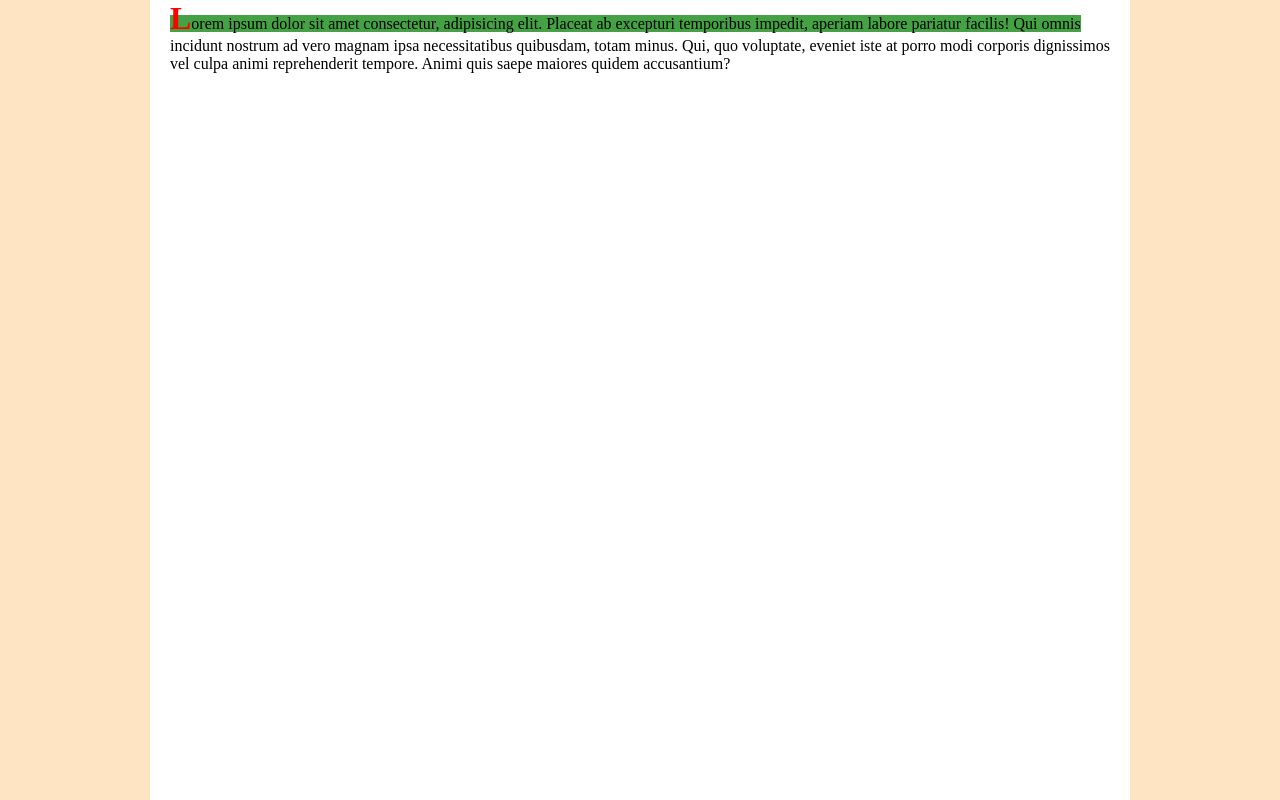
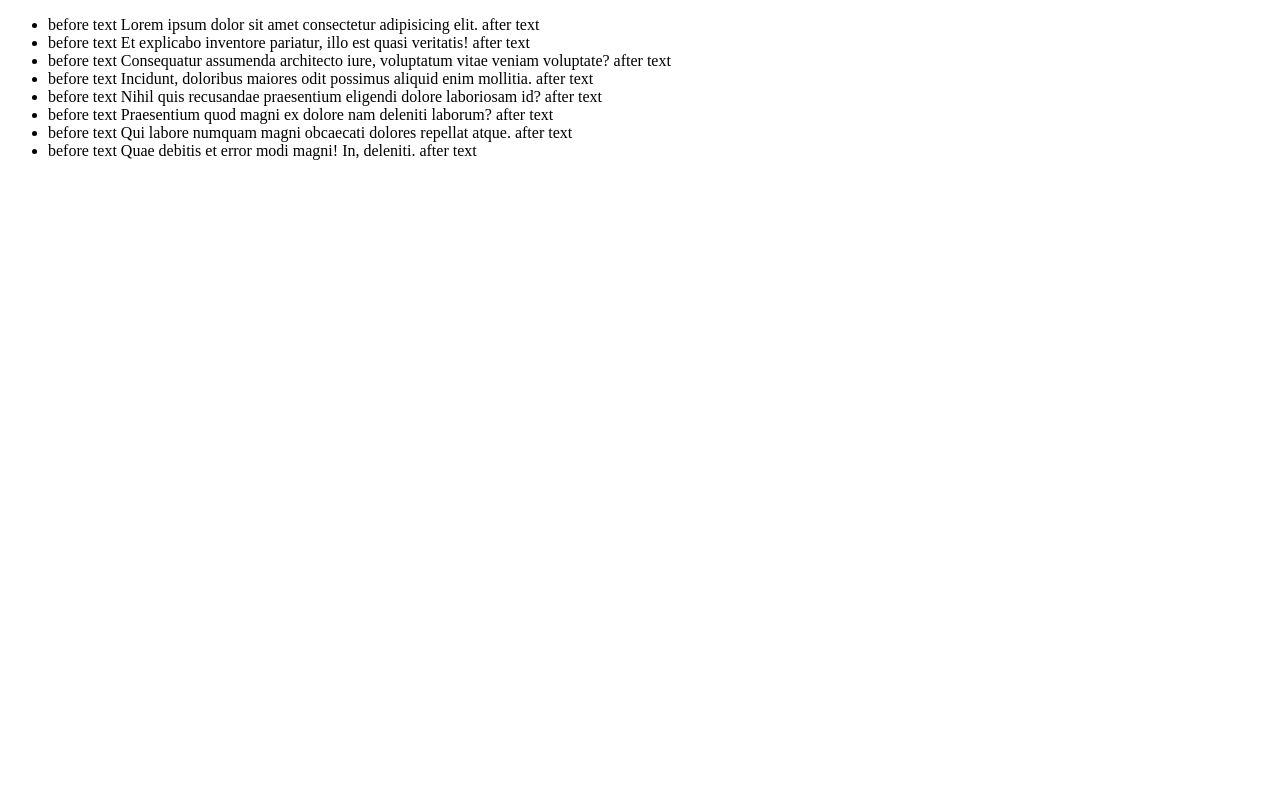
Before and after one commit to ElyaDzhy/Unit-15, a plain HTML site: page index.html in a window 1280 px wide. Drawn offline with Linux system fonts and the light colour scheme.

Commit message:
Second part

```diff
--- a/ctyles.css
+++ b/ctyles.css
@@ -1,26 +1,7 @@
-body {
-  margin: 0px;
-  padding: 0px;
-  background-color: bisque;
+li::before {
+  content: " before text ";
 }
 
-p {
-  margin: 0px 150px;
-  padding: 0px 20px;
-  height: 100vh;
-  background-color: white;
+li::after {
+  content: " after text ";
 }
-
-p::first-letter {
-  color: red;
-  font-size: 2rem;
-  font-weight: bold;
-}
-
-p::first-line {
-  background-color: rgba(0, 128, 0, 0.733);
-}
-
-p::selection {
-  background-color: rgba(255, 228, 196, 0.822);
-}
--- a/index.html
+++ b/index.html
@@ -11,14 +11,30 @@
     <title>Псевдоэлементы. Переходы</title>
   </head>
   <body>
-    <p>
-      Lorem ipsum dolor sit amet consectetur, adipisicing elit.
-      Placeat ab excepturi temporibus impedit, aperiam labore pariatur
-      facilis! Qui omnis incidunt nostrum ad vero magnam ipsa
-      necessitatibus quibusdam, totam minus. Qui, quo voluptate,
-      eveniet iste at porro modi corporis dignissimos vel culpa animi
-      reprehenderit tempore. Animi quis saepe maiores quidem
-      accusantium?
-    </p>
+    <ul>
+      <li>
+        Lorem ipsum dolor sit amet consectetur adipisicing elit.
+      </li>
+      <li>
+        Et explicabo inventore pariatur, illo est quasi veritatis!
+      </li>
+      <li>
+        Consequatur assumenda architecto iure, voluptatum vitae veniam
+        voluptate?
+      </li>
+      <li>
+        Incidunt, doloribus maiores odit possimus aliquid enim
+        mollitia.
+      </li>
+      <li>
+        Nihil quis recusandae praesentium eligendi dolore laboriosam
+        id?
+      </li>
+      <li>Praesentium quod magni ex dolore nam deleniti laborum?</li>
+      <li>
+        Qui labore numquam magni obcaecati dolores repellat atque.
+      </li>
+      <li>Quae debitis et error modi magni! In, deleniti.</li>
+    </ul>
   </body>
 </html>
```
